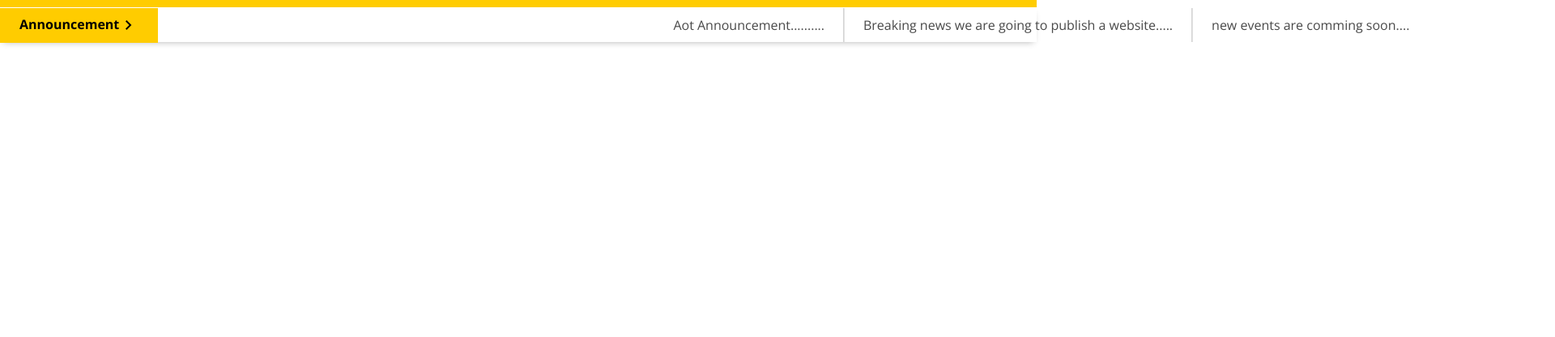
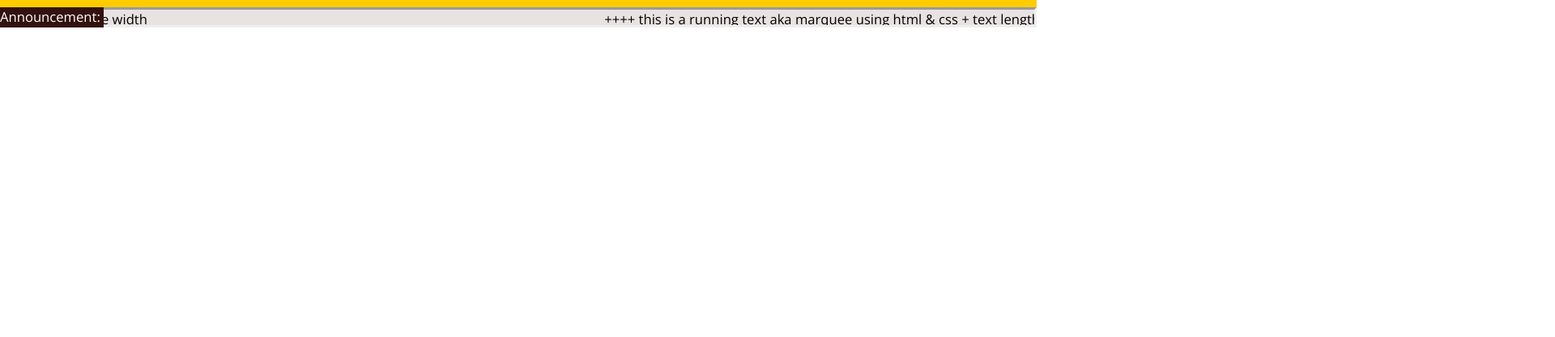
Before and after one commit to debanjanmuhuri09/College-Website, a plain HTML site: page index.html in a window 1280 px wide. Shown: the part 383-800 px from the top of the page at 81% size, 1920 px wide, since content can reach past the window. Drawn offline with nearby package versions, Linux system fonts and the light colour scheme.

Commit message:
New Announcement bar added

```diff
--- a/index.html
+++ b/index.html
@@ -218,28 +218,18 @@
 
             </nav>
         </div>
-
-        <div class="news-container">
-            <div class="title">
-                <a style="display: flex;" href="#">Announcement <svg xmlns="http://www.w3.org/2000/svg" height="24" viewBox="0 -960 960 960" width="24"><path d="M504-480 320-664l56-56 240 240-240 240-56-56 184-184Z"/></svg></a>
+        <div class="Announcement-bar">
+            <div class="Announcement-text">
+                <p style="color: white;" class="title">Announcement:</p>
             </div>
-
-            <ul>
-                <li>
-                    Aot Announcement..........
-                </li>
-
-                <li>
-                    Breaking news we are going to publish a website.....
-                </li>
-
-                <li>
-                    new events are comming soon....
-                </li>
-            </ul>
+            <div class="marquee">
+                <div class="marquee-movement">
+                  <span>++++ this is a running text aka marquee using html &amp; css + text length is limited to the width</span>
+                  <!-- you need the second one - otherwise there is a lot of blank space and it will look odd -->
+                  <span>++++ this is a running text aka marquee using html &amp; css + text length is limited to the width</span>
+                </div>
+              </div>
         </div>
-
-</div>
 
     <script>
         function showSideBar(){
--- a/style.css
+++ b/style.css
@@ -243,76 +243,52 @@ body{
 .side-bar a{
     width: 100%;
 }
+.Announcement-bar{
+    position: relative;
+}
 
+.marquee {
+    font-size: 1.3vw;
+    color: #fff;
+    font-family: 'Courier New', Courier, monospace;
+    height: 2vw;
+    overflow: hidden;
+    background-color: #e9e2e2;
+    position: relative;
+    border-style: inset;
+}
+/* nested div inside the container */
+.marquee .marquee-movement {
+    display: block;
+    width: 200%;
+    position: absolute;
+    overflow: hidden;
+    animation: marquee 12s linear infinite;
+}
+/* span with text */
+.marquee span {
+    float: left;
+    width: 50%;
+    color: black;
+}
 
-.news-container {
+.Announcement-text{
+    font-size: 1.3vw;
+    width: 10%;
+    height: 2vw;
     position: absolute;
     left: 0;
-    right: 0;
-    font-family: "Roboto", sans-serif;
-    box-shadow: 0 4px 8px -4px rgba(0, 0, 0, 0.3);
-    padding-top: 1px;
-}
-
-.news-container .title {
-    position: absolute;
-    background: #ffcc00;
-    height: 100%;
-    display: flex;
-    align-items: center;
-    padding: 0 24px;
-    color: black;
-    font-weight: bold;
+    top: 0;
+    background: #33110e;
     z-index: 200;
 }
 
-.news-container ul {
-    display: flex;
-    list-style: none;
-    margin: 0;
-    animation: scroll 25s infinite linear;
+
+/* keyframe */
+@keyframes marquee {
+    0% { left: 0; }
+    100% { left: -100%; }
 }
-
-.news-container ul li {
-    white-space: nowrap;
-    padding: 10px 24px;
-    color: #494949;
-    position: relative;
-}
-
-.news-container ul li::after {
-    content:"";
-    width: 1px;
-    height: 100%;
-    background: #b8b8b8;
-    position: absolute;
-    top: 0;
-    right: 0;
-}
-
-.news-container .title a{
-    color: black;
-    transition: all 0.05s;
-}
-.news-container .title a:hover{
-    color: blue;
-}
-
-.news-container ul li:last-child::after {
-    display: none;
-}
-
-@keyframes scroll {
-    from {
-        transform: translateX(100%);
-    }
-
-    to {
-        transform: translateX(-1083px);
-
-    }
-}
-
 
 
 @media screen and (max-width: 774px) {
```
